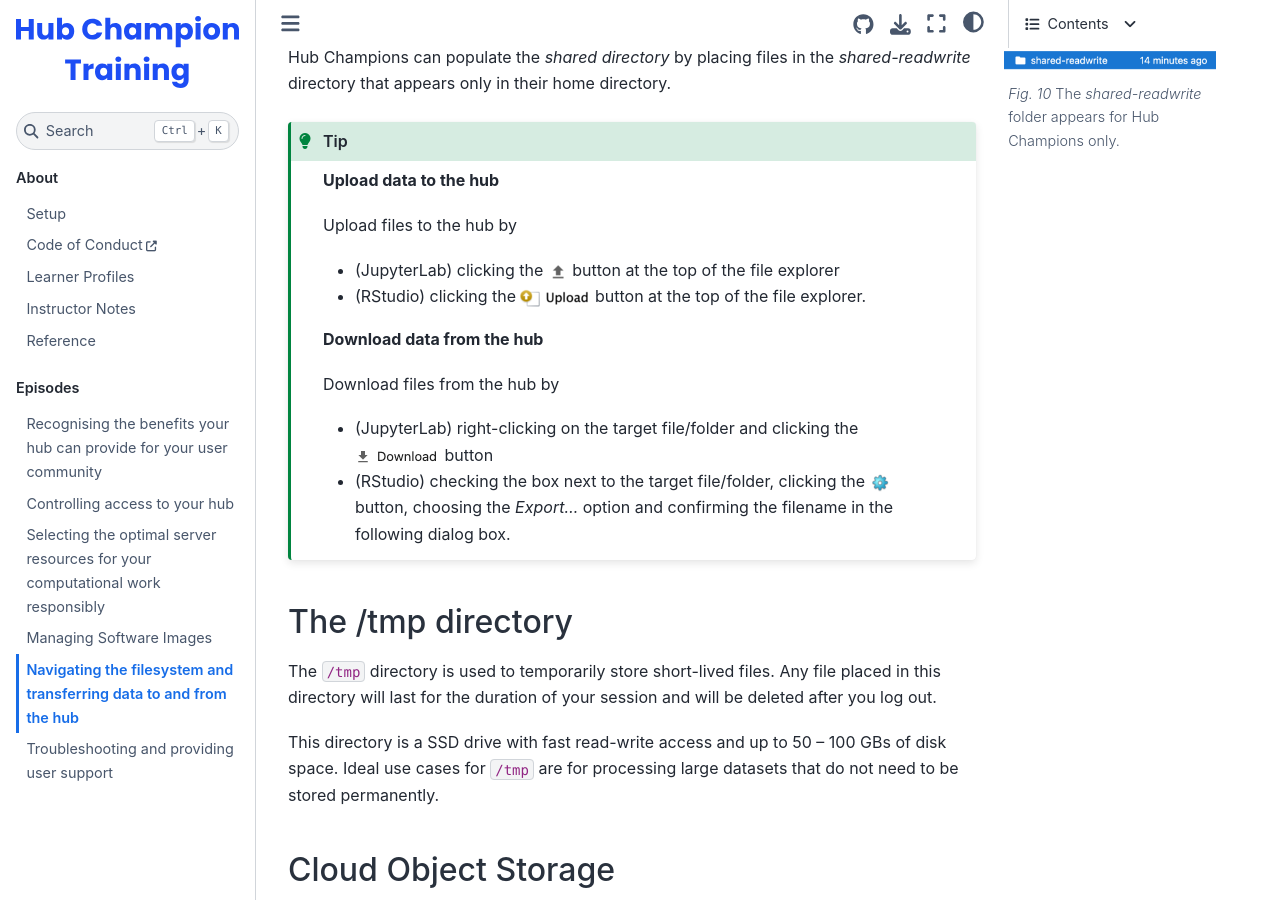
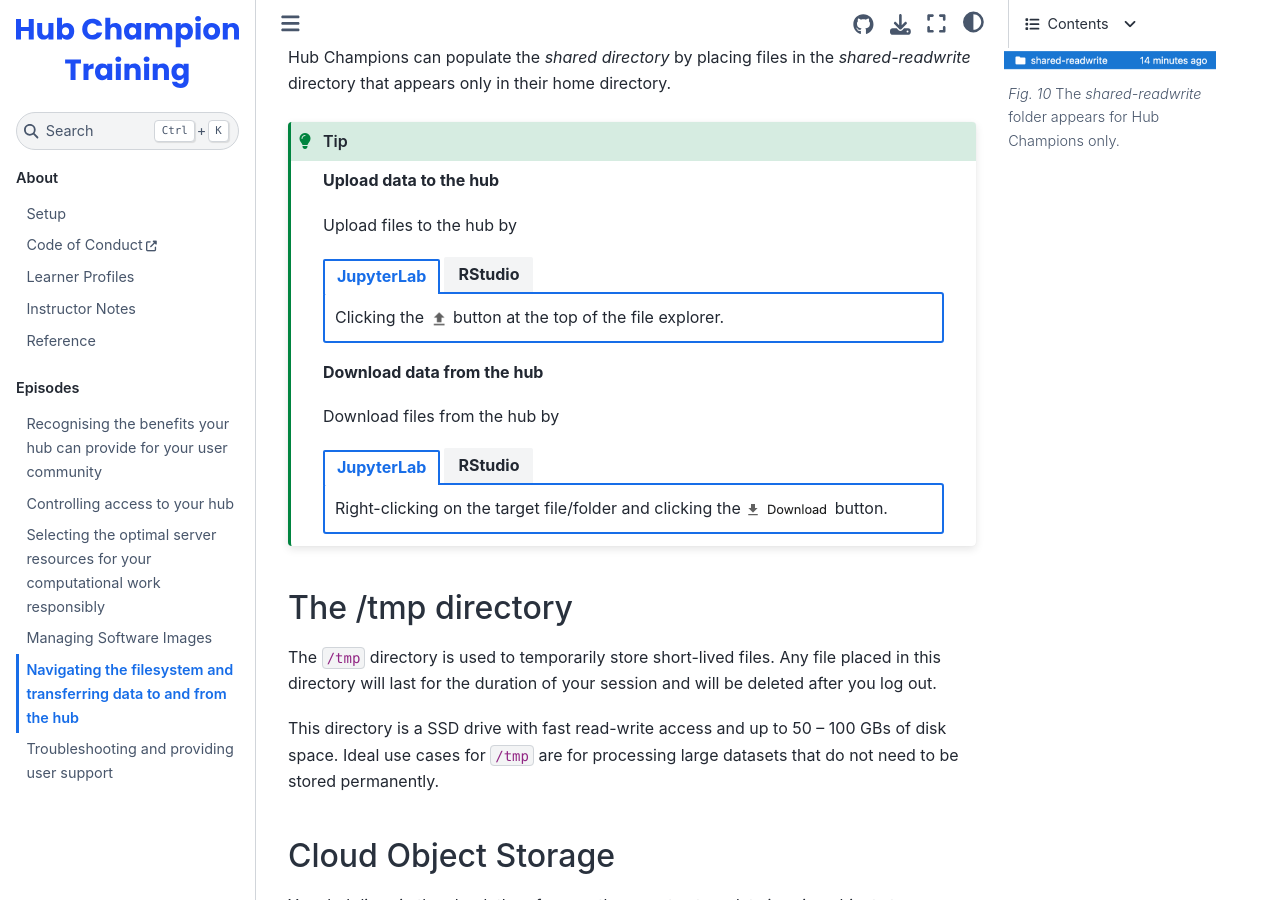
Before and after one commit to czi-catalystproject/hub-champion-training, a Jupyter Book: the page built from episodes/transfer_data.md, in a window 1280 px wide and 900 px high, scrolled down 2915 px. Built offline with Jupyter Book 1.0.4 settings and Sphinx 7.4.7 and the Sphinx Book theme 1.1.4, drawn with Linux system fonts in a browser that asks for light colours; some of the changed text lies outside the part shown.

Commit message:
Add tabbed formatting

````diff
--- a/episodes/transfer_data.md
+++ b/episodes/transfer_data.md
@@ -34,7 +34,7 @@ word count: 1504 -->
 
 ## Home directory
 
-A hub server comes with its own filesystem that is private to the user and not shared with other hub users. Every user on the hub is given the username `jovyan`[^jovyan] and the file path where their home directory is located at
+A hub server comes with its own filesystem that is private to the user and not shared with other hub users. Every user on the hub is given the username `jovyan`[^jovyan] and their home directory is located at
 
 ```shell
 /home/jovyan
@@ -109,22 +109,37 @@ All hub users have access to a common *shared* directory from their home directo
 
 Hub Champions can populate the *shared directory* by placing files in the *shared-readwrite* directory that appears only in their home directory.
 
-:::{tip}
+:::::{tip}
 **Upload data to the hub**
 
 Upload files to the hub by
 
-- (JupyterLab) clicking the ![*upload*](../media/episodes/transfer_data/jlab-upload.png) button at the top of the file explorer
-- (RStudio) clicking the ![*upload*](../media/episodes/transfer_data/rstudio-upload.png) button at the top of the file explorer.
+::::{tab-set}
+:::{tab-item} JupyterLab
+:sync: jlab
+Clicking the ![*upload*](../media/episodes/transfer_data/jlab-upload.png) button at the top of the file explorer.
+:::
+:::{tab-item} RStudio
+:sync: rstudio
+Clicking the ![*upload*](../media/episodes/transfer_data/rstudio-upload.png) button at the top of the file explorer.
+:::
+::::
 
 **Download data from the hub**
 
 Download files from the hub by
 
-- (JupyterLab) right-clicking on the target file/folder and clicking the ![*download*](../media/episodes/transfer_data/jlab-download.png) button
-- (RStudio) checking the box next to the target file/folder, clicking the ![*settings*](../media/episodes/transfer_data/rstudio-cog.png) button, choosing the *Export...* option and confirming the filename in the following dialog box.
-
+::::{tab-set}
+:::{tab-item} JupyterLab
+:sync: jlab
+Right-clicking on the target file/folder and clicking the ![*download*](../media/episodes/transfer_data/jlab-download.png) button.
 :::
+:::{tab-item} RStudio
+:sync: rstudio
+Checking the box next to the target file/folder, clicking the ![*settings*](../media/episodes/transfer_data/rstudio-cog.png) button, choosing the *Export...* option and confirming the filename in the following dialog box.
+:::
+::::
+:::::
 
 ## The /tmp directory
 
````
